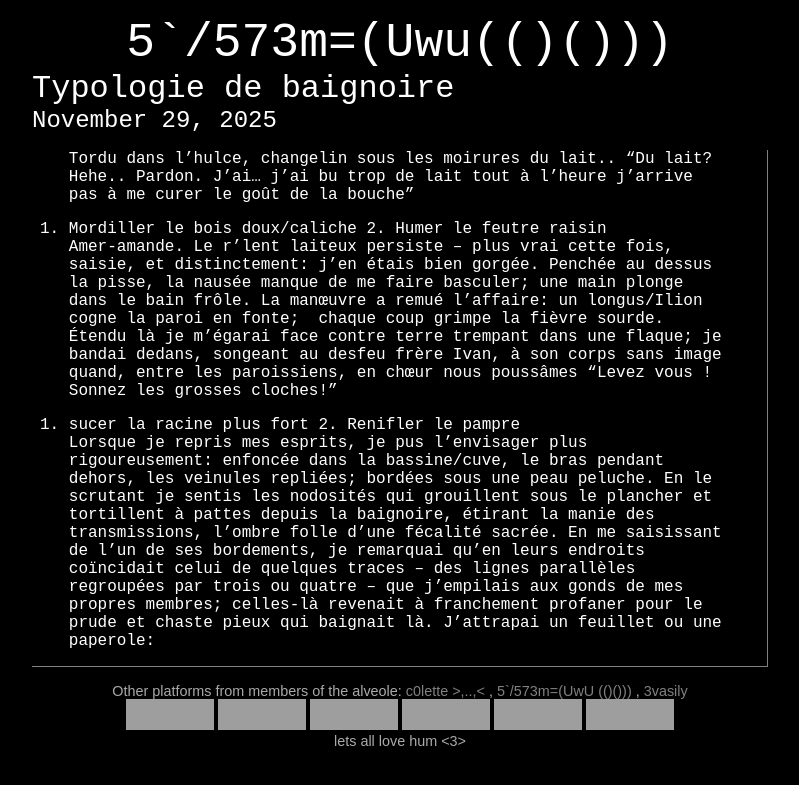
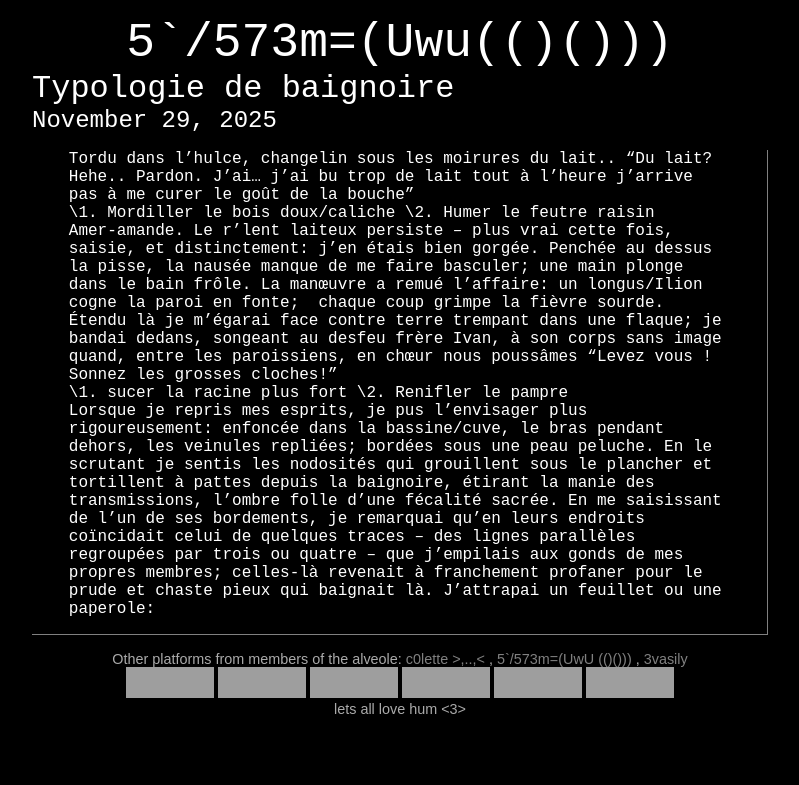
Before and after one commit to alain333/myblog, a Jekyll site: the page built from _posts/Journaling/2025-11-29-bath.md, in a window 1280 px wide, cut to the strip 0-785 px from the top of the page. Shown: the whole strip, without its empty margins (240-1039 px from the left). Built offline with Jekyll 4.4.1, drawn with Linux system fonts in a browser that asks for light colours; grey boxes are pictures that could not be loaded.

Commit message:
Update 2025-11-29-bath.md

```diff
--- a/_posts/Journaling/2025-11-29-bath.md
+++ b/_posts/Journaling/2025-11-29-bath.md
@@ -8,12 +8,12 @@ permalink: /:categories/:title
 ---
 Tordu dans l’hulce, changelin sous les moirures du lait.. “Du lait? Hehe.. Pardon. J’ai… j’ai bu trop de lait tout à l’heure j’arrive pas à me curer le goût de la bouche”
 
-1. Mordiller le bois doux/caliche 2. Humer le feutre raisin
+\1. Mordiller le bois doux/caliche \2. Humer le feutre raisin
 
 Amer-amande. Le r’lent laiteux persiste – plus vrai cette fois, saisie, et distinctement: j’en étais bien gorgée. Penchée au dessus la pisse, la nausée manque de me faire basculer; une main plonge dans le bain frôle.
 La manœuvre a remué l'affaire: un longus/Ilion cogne la paroi en fonte;  chaque coup grimpe la fièvre sourde. Étendu là je m’égarai face contre terre trempant dans une flaque; je bandai dedans, songeant au desfeu frère Ivan, à son corps sans image quand, entre les paroissiens, en chœur nous poussâmes “Levez vous ! Sonnez les grosses cloches!”
 
-1. sucer la racine plus fort 2. Renifler le pampre
+\1. sucer la racine plus fort \2. Renifler le pampre
 
 Lorsque je repris mes esprits, je pus l’envisager plus rigoureusement: enfoncée dans la bassine/cuve, le bras pendant dehors, les veinules repliées; bordées sous une peau peluche. En le scrutant je sentis les nodosités qui grouillent sous le plancher et tortillent à pattes depuis la baignoire, étirant la manie des transmissions, l’ombre folle d’une fécalité sacrée.
 En me saisissant de l’un de ses bordements, je remarquai qu’en leurs endroits coïncidait celui de quelques traces – des lignes parallèles regroupées par trois ou quatre – que j'empilais aux gonds de mes propres membres; celles-là revenait à franchement profaner pour le prude et chaste pieux qui baignait là. J’attrapai un feuillet ou une paperole:
```
